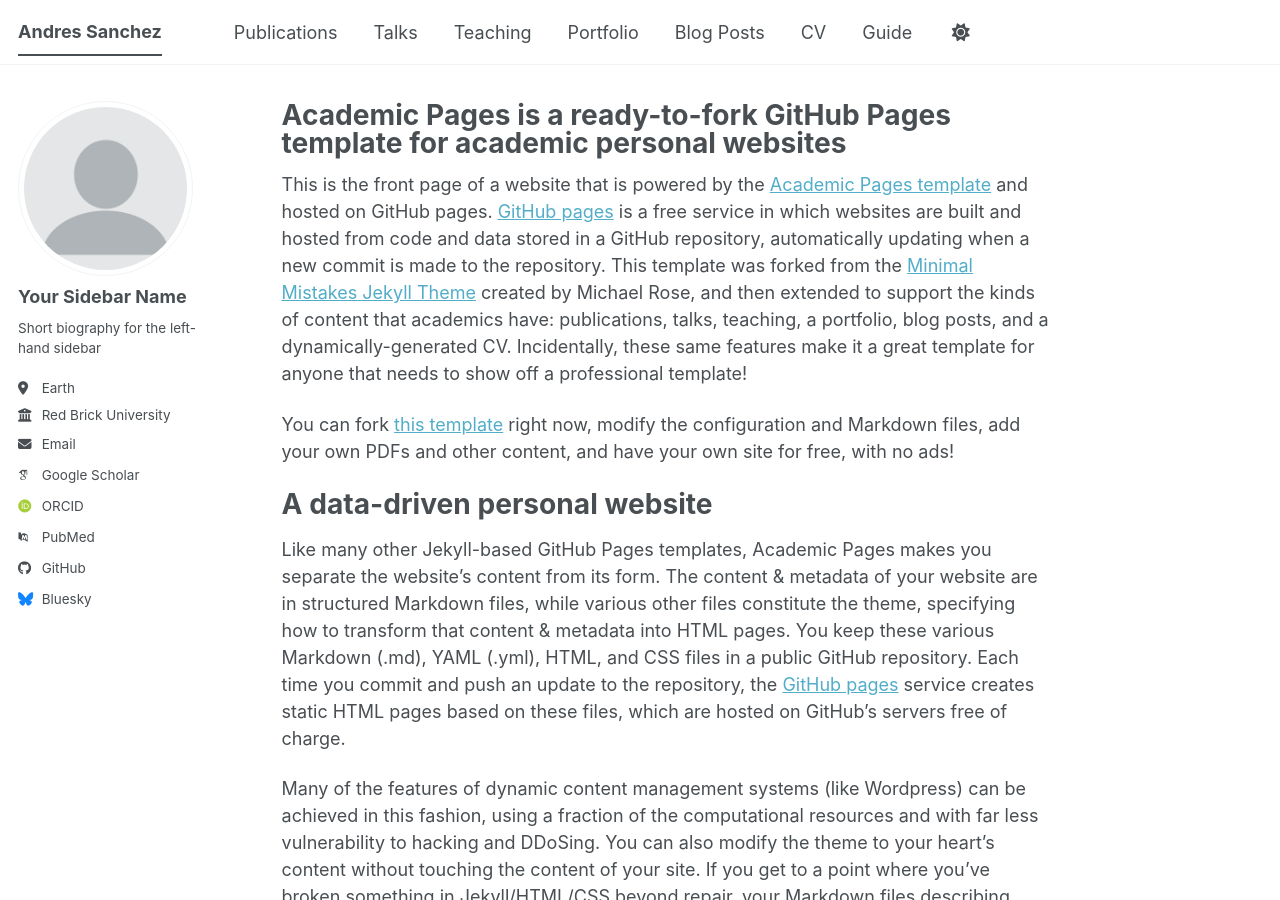
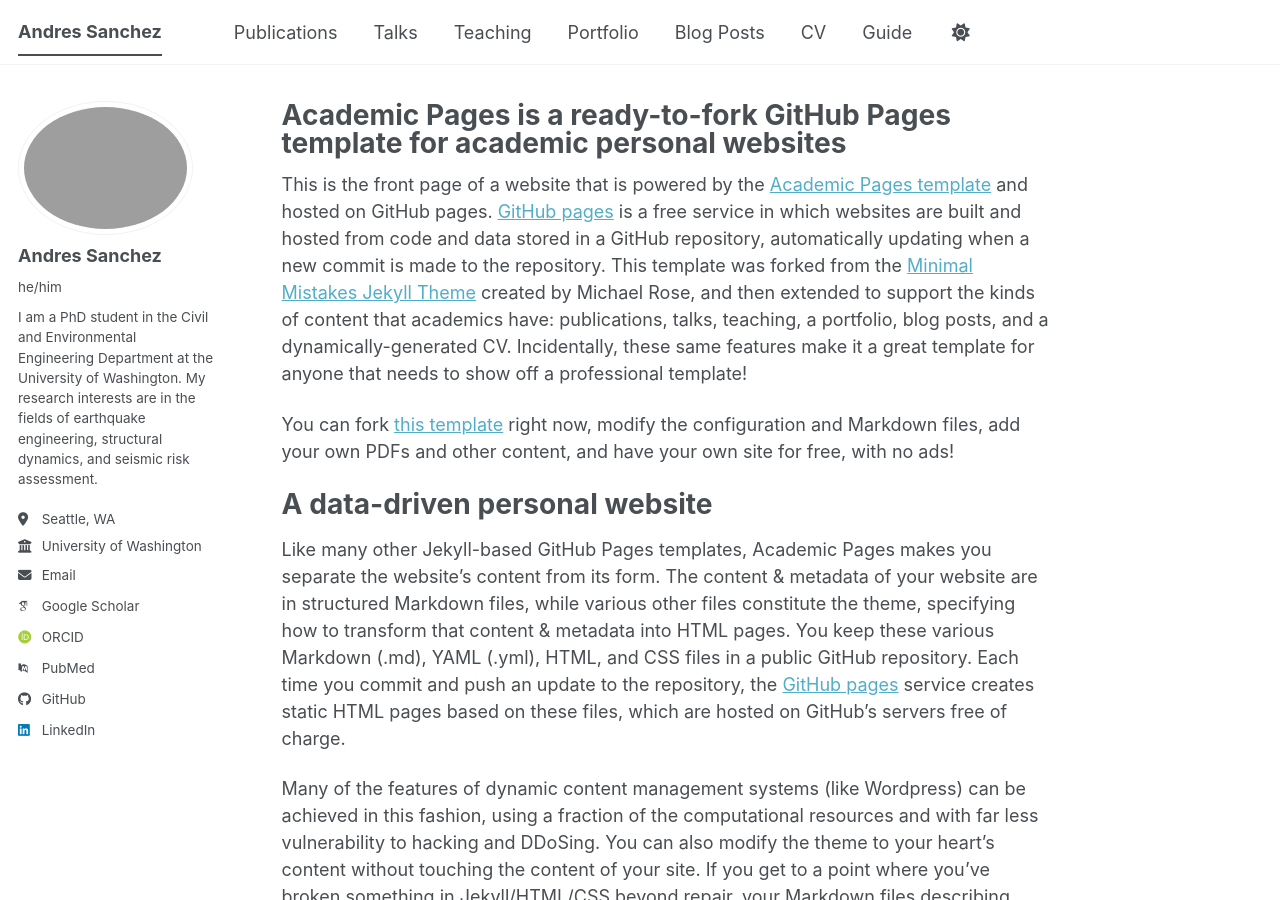
Before and after one commit to ajsanchez15/ajsanchez15.github.io, a Jekyll site: the page built from _pages/about.md, in a window 1280 px wide and 900 px high. Built offline with Jekyll 4.4.1, drawn with Linux system fonts in a browser that asks for light colours; some web fonts are replaced; a script bundle is joined from its source files by our own code; library files that are not in the unit come from our copies.

Commit message:
add info to config

```diff
--- a/_config.yml
+++ b/_config.yml
@@ -23,14 +23,14 @@
 #               Additional customization can be done by editing /_includes/author-profile.html
 author:
   # Biographic information
-  avatar           : "profile.png"
-  name             : "Your Sidebar Name"
-  pronouns         : # example: "she/her"
-  bio              : "Short biography for the left-hand sidebar"
-  location         : "Earth"
-  employer         : "Red Brick University"
+  avatar           : "Profilepic.jpeg"
+  name             : "Andres Sanchez"
+  pronouns         : "he/him"
+  bio              : "I am a PhD student in the Civil and Environmental Engineering Department at the University of Washington. My research interests are in the fields of earthquake engineering, structural dynamics, and seismic risk assessment."
+  location         : "Seattle, WA"
+  employer         : "University of Washington"
   uri              : # URL
-  email            : "none@example.org"
+  email            : "ajsanch@uw.edu"
 
   # Academic websites
   academia         : # URL
@@ -51,13 +51,13 @@
   bitbucket        : # Username - Update with your username on the site
   codepen          : # Username
   dribbble         : # Username
-  github           : "academicpages"
+  github           : "ajsanchez15"
   kaggle           : # Username
   stackoverflow    : # User number or user number and name (i.e., use "1" or "1/jeff-atwood")
 
   # Social media
   artstation       : # Username
-  bluesky          : "bsky.app" # Replace this with you Bluesky username
+  bluesky          : # username
   facebook         : # Username
   flickr           : # Username
   foursquare       : # Username
@@ -66,7 +66,7 @@
   keybase          : # Username
   instagram        : # Username
   lastfm           : # Username
-  linkedin         : # Username
+  linkedin         : "andressanchez15"
   mastodon         : # URL
   medium           : # URL
   pinterest        : # Username
```
